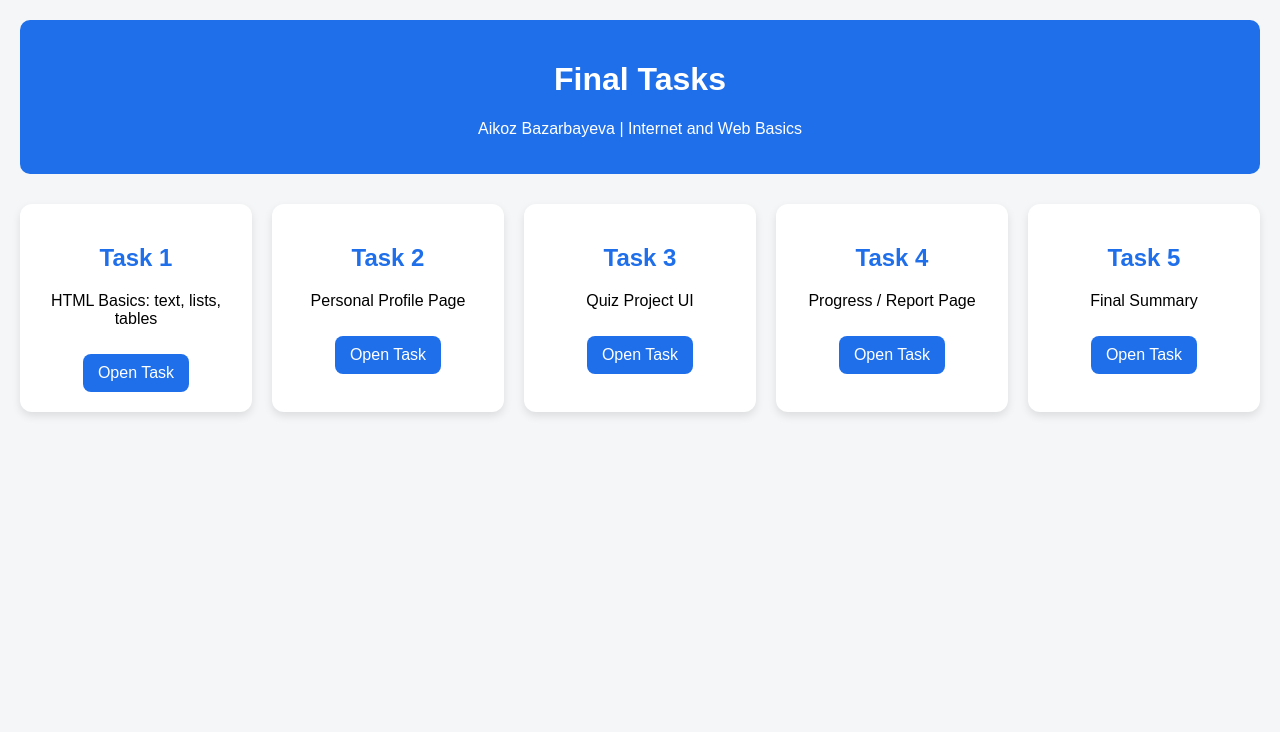
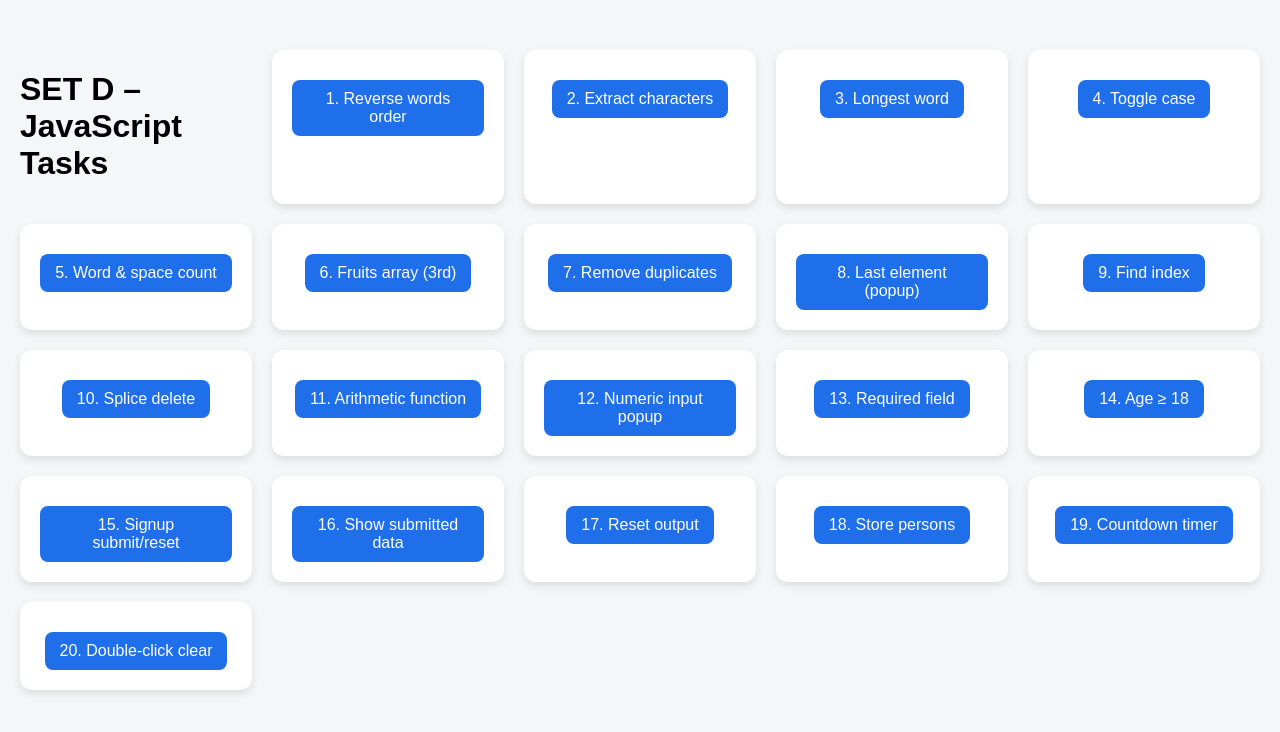
Before and after one commit to Azmyba/exam, a plain HTML site: page index.html in a window 1280 px wide. Drawn offline with Linux system fonts and the light colour scheme.

Commit message:
Update index.html

```diff
--- a/index.html
+++ b/index.html
@@ -1,51 +1,33 @@
 <!DOCTYPE html>
-<html lang="en">
+<html>
 <head>
-  <meta charset="UTF-8">
-  <title>Final Tasks – Aikoz Bazarbayeva</title>
+  <title>SET D – JavaScript Tasks</title>
   <link rel="stylesheet" href="style.css">
 </head>
 <body>
+<div class="container">
+  <h1>SET D – JavaScript Tasks</h1>
 
-<header>
-  <h1>Final Tasks</h1>
-  <p>Aikoz Bazarbayeva | Internet and Web Basics</p>
-</header>
-
-<div class="container">
-
-  <div class="card">
-    <h2>Task 1</h2>
-    <p>HTML Basics: text, lists, tables</p>
-    <a href="task1.html">Open Task</a>
-  </div>
-
-  <div class="card">
-    <h2>Task 2</h2>
-    <p>Personal Profile Page</p>
-    <a href="task2.html">Open Task</a>
-  </div>
-
-  <div class="card">
-    <h2>Task 3</h2>
-    <p>Quiz Project UI</p>
-    <a href="task3.html">Open Task</a>
-  </div>
-
-  <div class="card">
-    <h2>Task 4</h2>
-    <p>Progress / Report Page</p>
-    <a href="task4.html">Open Task</a>
-  </div>
-
-  <div class="card">
-    <h2>Task 5</h2>
-    <p>Final Summary</p>
-    <a href="task5.html">Open Task</a>
-  </div>
-
+  <div class="card"><a href="task01.html">1. Reverse words order</a></div>
+  <div class="card"><a href="task02.html">2. Extract characters</a></div>
+  <div class="card"><a href="task03.html">3. Longest word</a></div>
+  <div class="card"><a href="task04.html">4. Toggle case</a></div>
+  <div class="card"><a href="task05.html">5. Word & space count</a></div>
+  <div class="card"><a href="task06.html">6. Fruits array (3rd)</a></div>
+  <div class="card"><a href="task07.html">7. Remove duplicates</a></div>
+  <div class="card"><a href="task08.html">8. Last element (popup)</a></div>
+  <div class="card"><a href="task09.html">9. Find index</a></div>
+  <div class="card"><a href="task10.html">10. Splice delete</a></div>
+  <div class="card"><a href="task11.html">11. Arithmetic function</a></div>
+  <div class="card"><a href="task12.html">12. Numeric input popup</a></div>
+  <div class="card"><a href="task13.html">13. Required field</a></div>
+  <div class="card"><a href="task14.html">14. Age ≥ 18</a></div>
+  <div class="card"><a href="task15.html">15. Signup submit/reset</a></div>
+  <div class="card"><a href="task16.html">16. Show submitted data</a></div>
+  <div class="card"><a href="task17.html">17. Reset output</a></div>
+  <div class="card"><a href="task18.html">18. Store persons</a></div>
+  <div class="card"><a href="task19.html">19. Countdown timer</a></div>
+  <div class="card"><a href="task20.html">20. Double-click clear</a></div>
 </div>
-
-<script src="script.js"></script>
 </body>
 </html>
```
